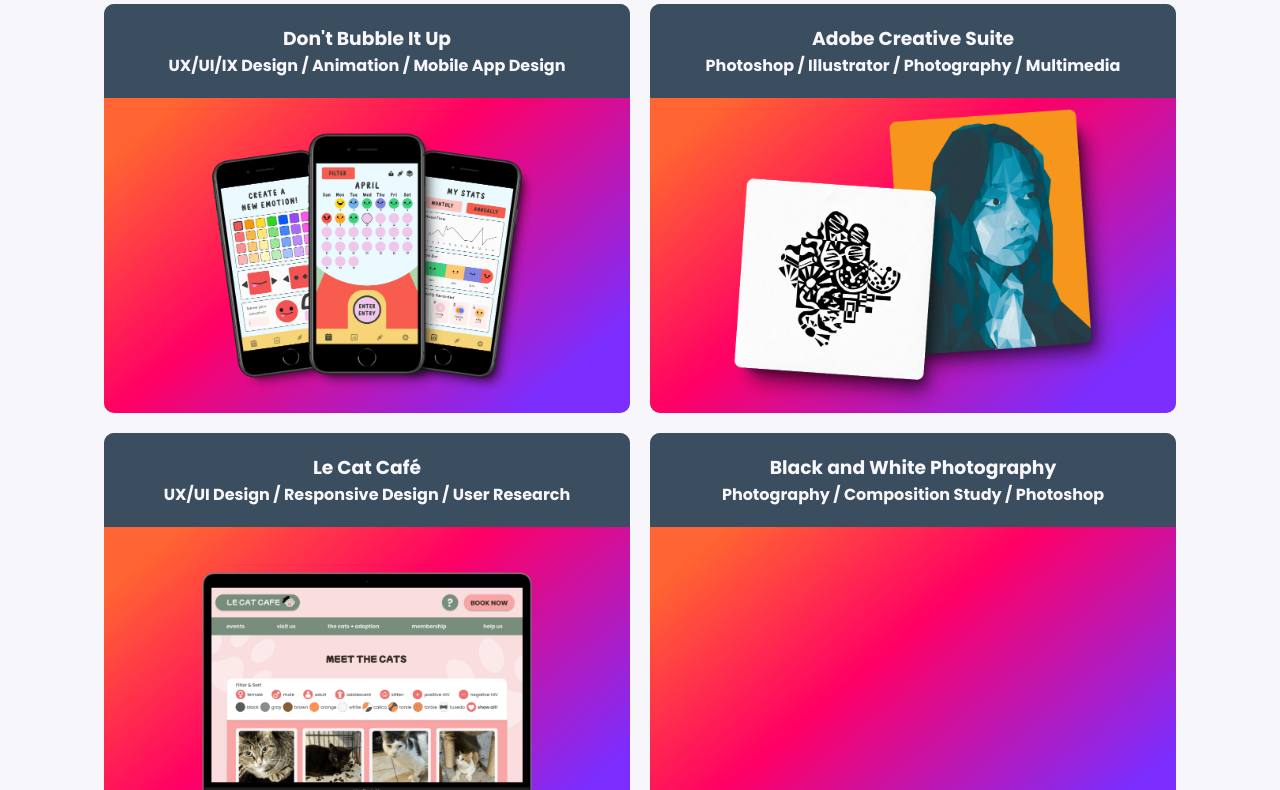
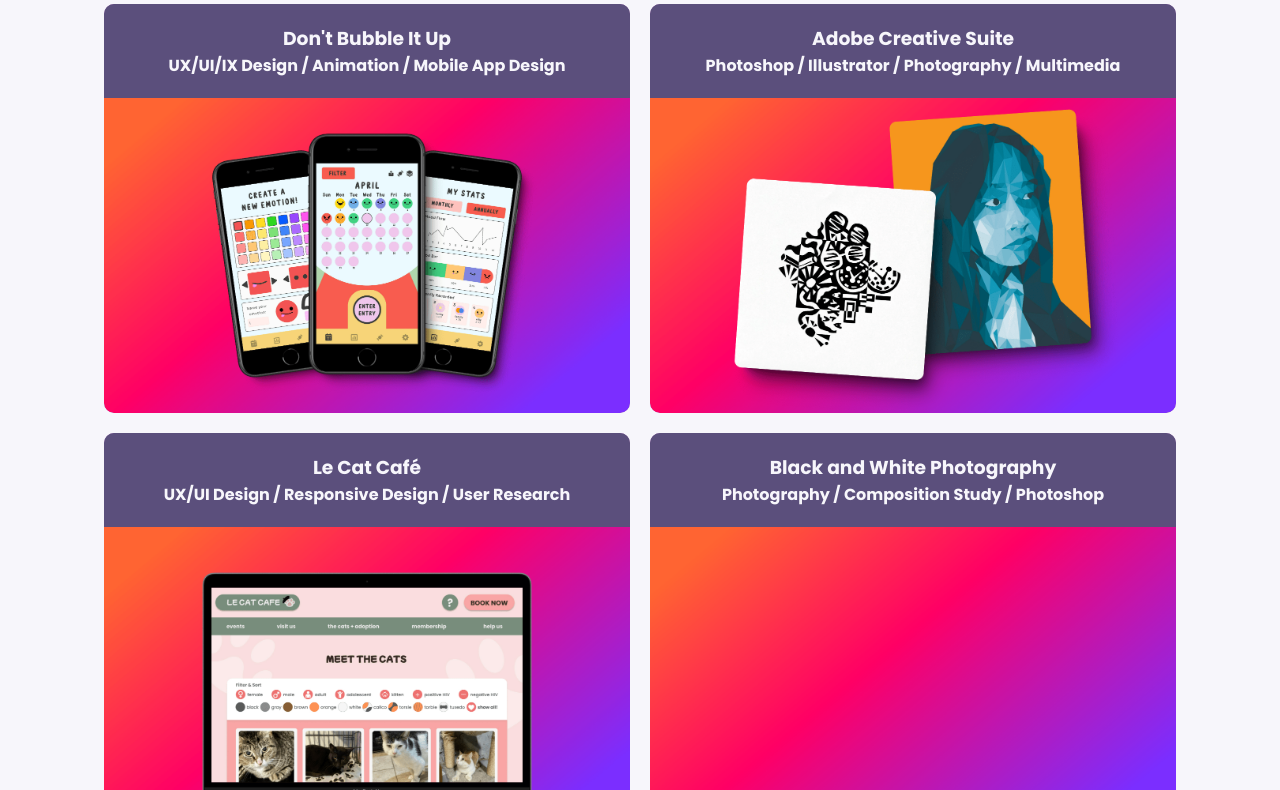
Before and after one commit to feiyoungi/feiyoungi-portfolio, a plain HTML site: page index.html in a window 1280 px wide. Shown: the part 405-1195 px from the top of the page. Drawn offline with Linux system fonts and the light colour scheme.

Commit message:
Update color scheme

```diff
--- a/styles.css
+++ b/styles.css
@@ -1,8 +1,12 @@
 :root {
-    --light-gray: #3a4e5f16;
-    --medium-blue: #3A4E5F;
-    --light-blue: #587690;
-    --dark-blue: #01326b;
+    /* --light-gray: #3a4e5f16; */
+    --light-gray: #ff8bd327;
+    --medium-blue: #5b4f7c;
+    /* --medium-blue: #3A4E5F; */
+    /* --light-blue: #587690; */
+    --light-blue: #aa75b9;
+    /* --dark-blue: #01326b; */
+    --dark-blue: #443a5f;
     --white: #f7f6fb;
 }
 
```
